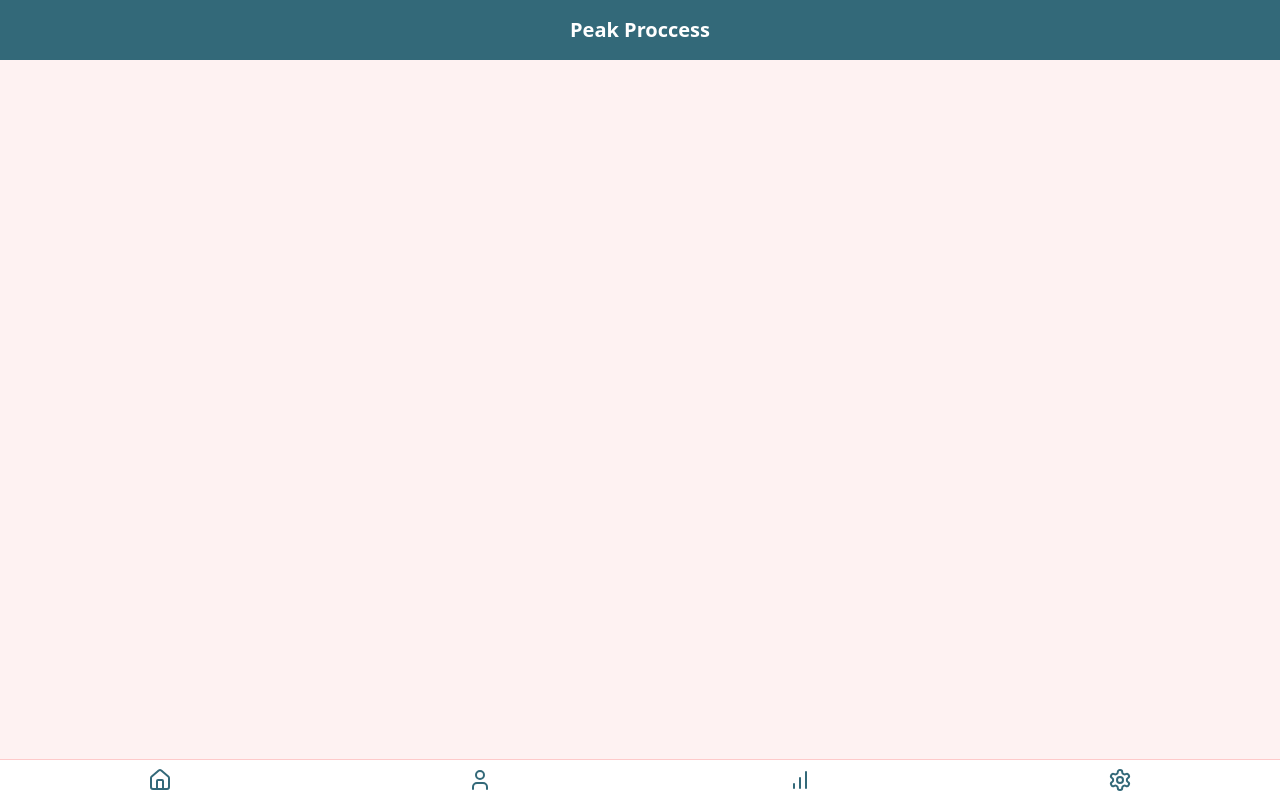
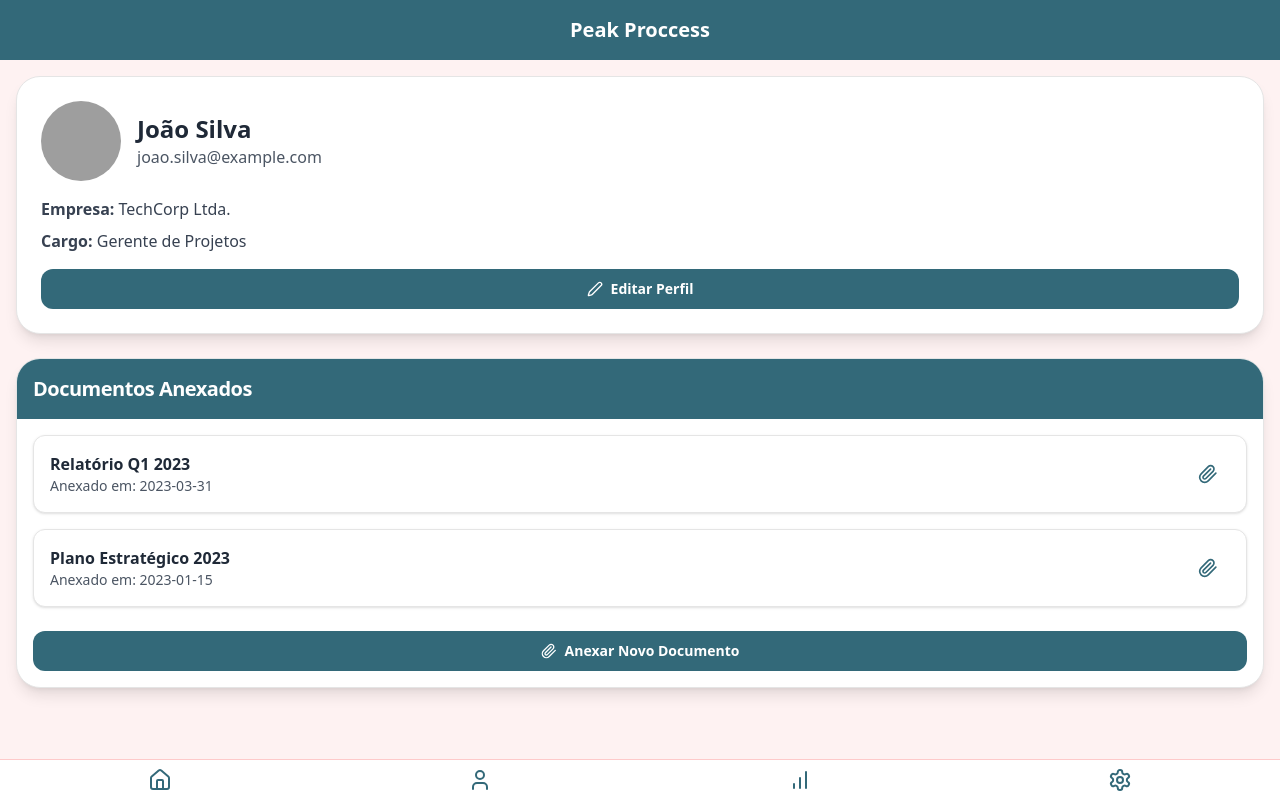
Before and after one commit to theofurtado05/maturapp, a Next.js app in the folder my-app/: page /perfil in a window 1280 px wide. Built offline with nearby package versions, Linux system fonts and the light colour scheme; grey boxes are pictures that could not be loaded.

Commit message:
add - pagina de perfil

```diff
--- a/my-app/src/app/_components/menu.tsx
+++ b/my-app/src/app/_components/menu.tsx
@@ -4,7 +4,7 @@ import Link from "next/link";
 
 export default function Menu(){
     return (
-        <nav className="absolute bottom-0 w-full bg-white border-t border-red-200">
+        <nav className="fixed bottom-0 w-full bg-white border-t border-red-200">
         <div className="flex justify-around">
           <Button onClick={()=>{
             window.location.href = '/step1'
--- a/my-app/src/app/final2/page.tsx
+++ b/my-app/src/app/final2/page.tsx
@@ -46,12 +46,12 @@ export default function NextStepsScreen() {
   }
 
   return (
-    <div className="flex flex-col h-screen bg-red-50">
+    <div className="flex flex-col h-full min-h-screen pb-16 bg-red-50">
       {/* Barra superior */}
       <Header/>
 
       {/* Conteúdo principal */}
-      <main className="flex-1 overflow-y-auto p-4">
+      <main className="flex-1 overflow-y-auto p-4 pb-16">
         <Card className="w-full rounded-3xl shadow-lg overflow-hidden">
           <CardHeader className="bg-primary text-white p-6">
             <CardTitle className="text-2xl font-bold text-center">Próximos Passos</CardTitle>
--- a/my-app/src/app/perfil/page.tsx
+++ b/my-app/src/app/perfil/page.tsx
@@ -1,13 +1,116 @@
 "use client"
-import Header from "../_components/header";
-import Menu from "../_components/menu";
+import { useState } from 'react'
+import { Button } from "@/components/ui/button"
+import { Card, CardContent, CardHeader, CardTitle } from "@/components/ui/card"
+import { Avatar, AvatarFallback, AvatarImage } from "@/components/ui/avatar"
+import { Input } from "@/components/ui/input"
+import { ArrowLeft, Home, User, BarChart, Settings, HelpCircle, PaperclipIcon, Edit2Icon } from 'lucide-react'
+import Header from '../_components/header'
+import Menu from '../_components/menu'
 
-export default function Perfil(){
-    return (
-        <div className="flex flex-col">
-            <Header/>
+// Simulated user data
+const userData = {
+  name: "João Silva",
+  email: "joao.silva@example.com",
+  company: "TechCorp Ltda.",
+  role: "Gerente de Projetos"
+}
 
-            <Menu/>
-        </div>
-    )
+// Simulated document list
+const initialDocuments = [
+  { id: 1, name: "Relatório Q1 2023", date: "2023-03-31" },
+  { id: 2, name: "Plano Estratégico 2023", date: "2023-01-15" },
+]
+
+export default function ProfileScreen() {
+  const [documents, setDocuments] = useState(initialDocuments)
+
+  const onBack = () => {
+    console.log("Voltar para a tela anterior")
+    // Implement navigation to previous screen
+  }
+
+  const onEditProfile = () => {
+    console.log("Editar perfil")
+    // Implement profile editing functionality
+  }
+
+  const onAttachDocument = () => {
+    // Simulating document attachment
+    const newDoc = {
+      id: documents.length + 1,
+      name: `Novo Documento ${documents.length + 1}`,
+      date: new Date().toISOString().split('T')[0]
+    }
+    setDocuments([...documents, newDoc])
+  }
+
+  return (
+    <div className="flex flex-col min-h-screen bg-red-50">
+      {/* Barra superior */}
+        <Header/>
+
+      {/* Conteúdo principal */}
+      <main className="flex-1 overflow-y-auto p-4">
+        <Card className="w-full rounded-3xl shadow-lg overflow-hidden mb-6">
+          <CardContent className="p-6">
+            <div className="flex items-center space-x-4 mb-4">
+              <Avatar className="h-20 w-20">
+                <AvatarImage src="/placeholder.svg?height=80&width=80" alt={userData.name} />
+                <AvatarFallback>{userData.name.split(' ').map(n => n[0]).join('')}</AvatarFallback>
+              </Avatar>
+              <div>
+                <h2 className="text-2xl font-bold text-gray-800">{userData.name}</h2>
+                <p className="text-gray-600">{userData.email}</p>
+              </div>
+            </div>
+            <div className="space-y-2">
+              <p className="text-gray-700"><strong>Empresa:</strong> {userData.company}</p>
+              <p className="text-gray-700"><strong>Cargo:</strong> {userData.role}</p>
+            </div>
+            <Button
+              onClick={onEditProfile}
+              className="mt-4 w-full bg-primary hover:bg-primary text-white font-semibold py-2 rounded-xl transition duration-300 ease-in-out transform hover:scale-105 focus:outline-none focus:ring-2 focus:ring-primary focus:ring-opacity-50"
+            >
+              <Edit2Icon className="w-4 h-4 mr-2" />
+              Editar Perfil
+            </Button>
+          </CardContent>
+        </Card>
+
+        <Card className="w-full rounded-3xl shadow-lg overflow-hidden">
+          <CardHeader className="bg-primary text-white p-4">
+            <CardTitle className="text-xl font-bold">Documentos Anexados</CardTitle>
+          </CardHeader>
+          <CardContent className="p-4">
+            <div className="space-y-4">
+              {documents.map((doc) => (
+                <Card key={doc.id} className="p-4 rounded-xl bg-white shadow">
+                  <div className="flex justify-between items-center">
+                    <div>
+                      <h3 className="font-semibold text-gray-800">{doc.name}</h3>
+                      <p className="text-sm text-gray-600">Anexado em: {doc.date}</p>
+                    </div>
+                    <Button variant="ghost" size="sm" className="text-primary hover:text-primary">
+                      <PaperclipIcon className="h-5 w-5" />
+                    </Button>
+                  </div>
+                </Card>
+              ))}
+            </div>
+            <Button
+              onClick={onAttachDocument}
+              className="mt-6 w-full bg-primary hover:bg-primary text-white font-semibold py-2 rounded-xl transition duration-300 ease-in-out transform hover:scale-105 focus:outline-none focus:ring-2 focus:ring-red-500 focus:ring-opacity-50"
+            >
+              <PaperclipIcon className="w-4 h-4 mr-2" />
+              Anexar Novo Documento
+            </Button>
+          </CardContent>
+        </Card>
+      </main>
+
+      {/* Barra de navegação inferior */}
+      <Menu/>
+    </div>
+  )
 }
--- a/my-app/src/app/step1/page.tsx
+++ b/my-app/src/app/step1/page.tsx
@@ -42,7 +42,7 @@ export default function MobileApp() {
             <form onSubmit={(e) => { e.preventDefault(); onContinue(selectedArea || customArea); }}>
               <div className="space-y-4">
                 <p className="text-lg font-medium text-gray-700">Qual área da empresa será avaliada?</p>
-                <div className="grid grid-cols-2 gap-4">
+                <div className="grid grid-cols-1 gap-4">
                   {areas.map((area) => (
                     <Button
                       key={area.value}
```
